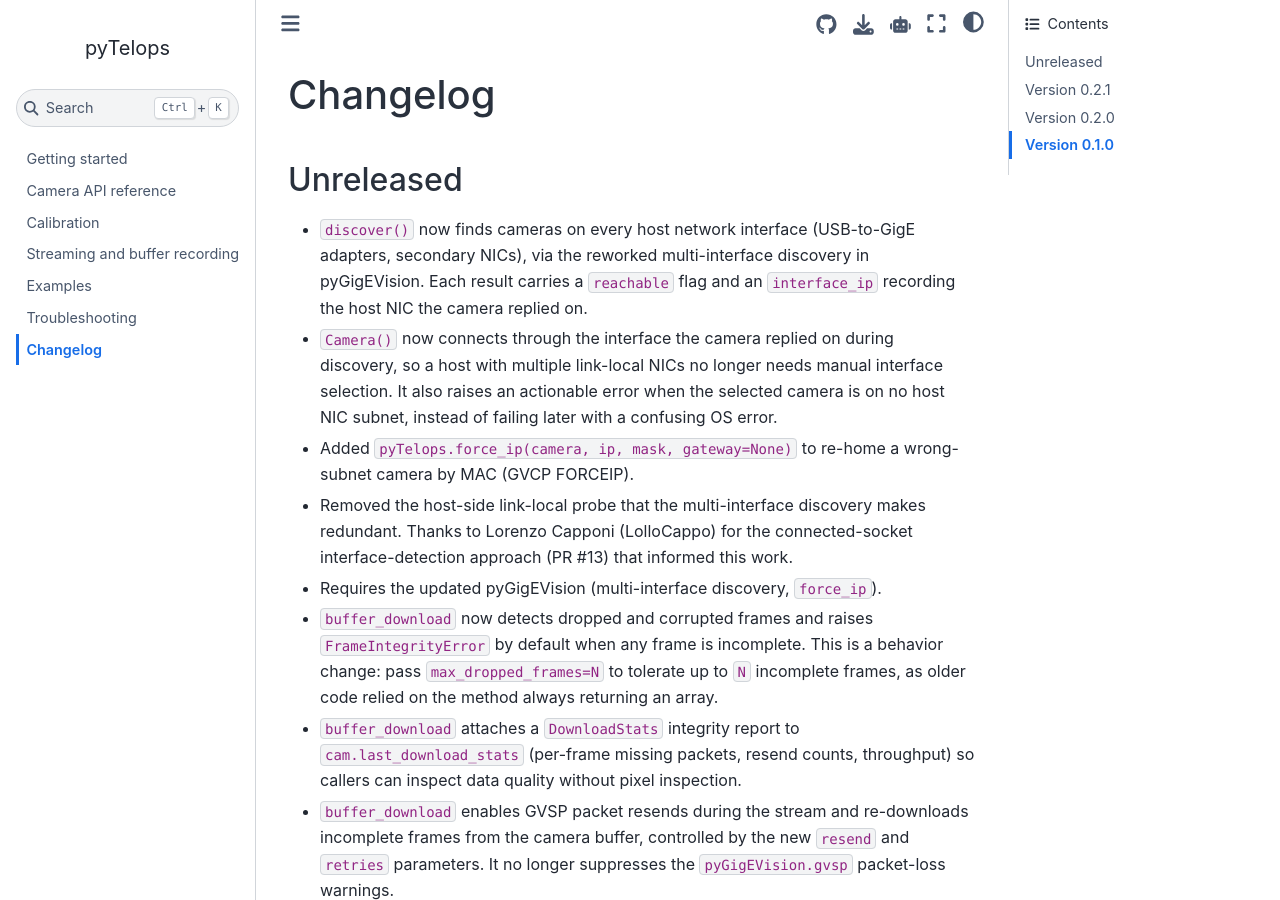
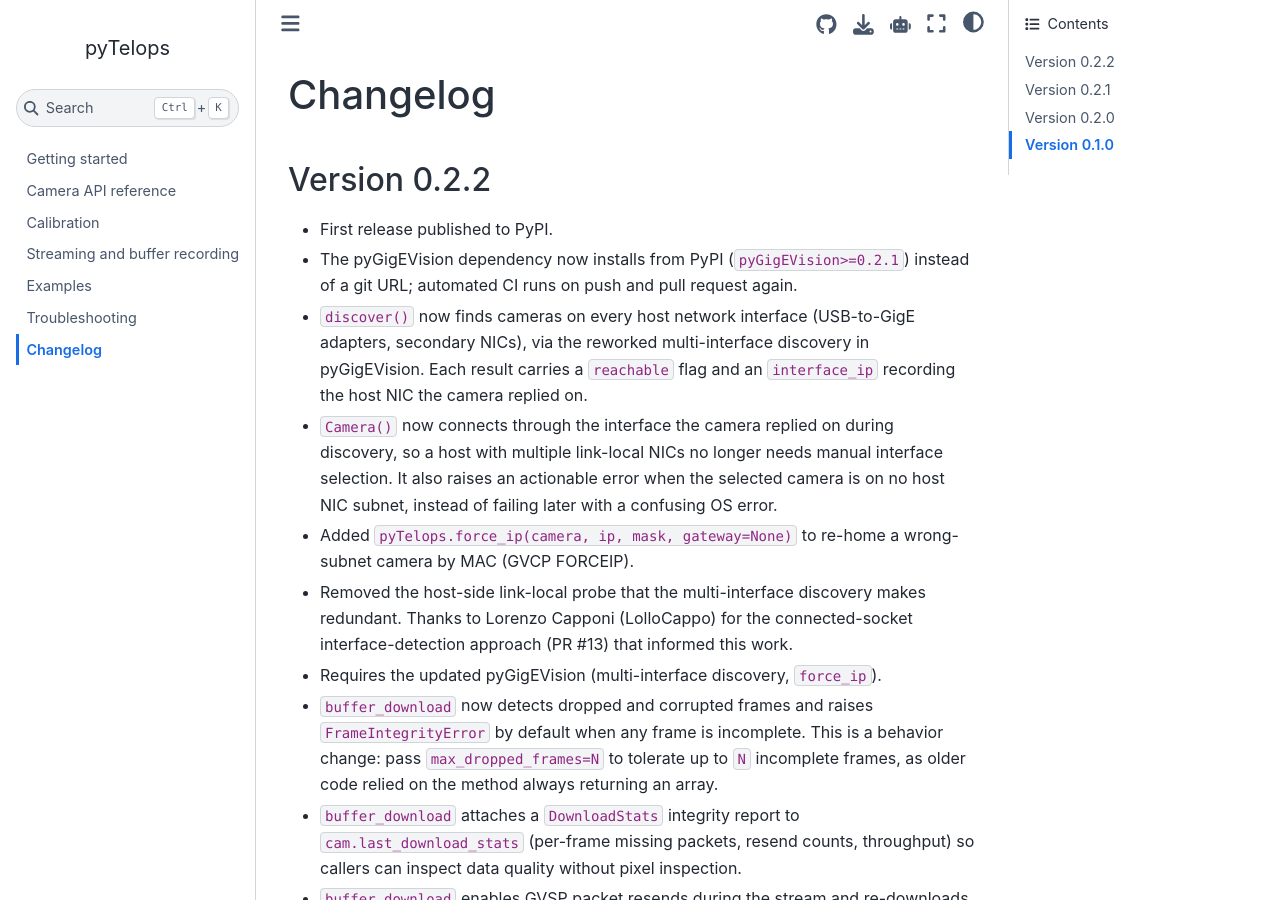
Before and after one commit to ladisk/pyTelops, a Sphinx documentation site: the page built from docs/source/changelog.rst, in a window 1280 px wide and 900 px high. Built offline with Sphinx 7.4.7 and the Sphinx Book theme 1.1.4, drawn with Linux system fonts in a browser that asks for light colours.

Commit message:
Sync version to 0.2.2; update changelog

```diff
--- a/docs/source/changelog.rst
+++ b/docs/source/changelog.rst
@@ -1,9 +1,12 @@
 Changelog
 =========
 
-Unreleased
-----------
+Version 0.2.2
+-------------
 
+- First release published to PyPI.
+- The pyGigEVision dependency now installs from PyPI (``pyGigEVision>=0.2.1``)
+  instead of a git URL; automated CI runs on push and pull request again.
 - ``discover()`` now finds cameras on every host network interface (USB-to-GigE
   adapters, secondary NICs), via the reworked multi-interface discovery in
   pyGigEVision. Each result carries a ``reachable`` flag and an ``interface_ip``
--- a/docs/source/conf.py
+++ b/docs/source/conf.py
@@ -10,7 +10,7 @@
 project = "pyTelops"
 author = "Jaša Šonc, Janko Slavič"
 copyright = "2026, Jaša Šonc and Ladisk group, University of Ljubljana"
-release = "0.2.1"
+release = "0.2.2"
 # -- General configuration ---------------------------------------------------
 extensions = [
     "sphinx.ext.autodoc",
--- a/pyTelops/__init__.py
+++ b/pyTelops/__init__.py
@@ -18,7 +18,7 @@
 
 from __future__ import annotations
 
-__version__ = "0.2.1"
+__version__ = "0.2.2"
 from pyGigEVision import GVCPClient, GVCPError
 
 from .camera import Camera, discover
```
